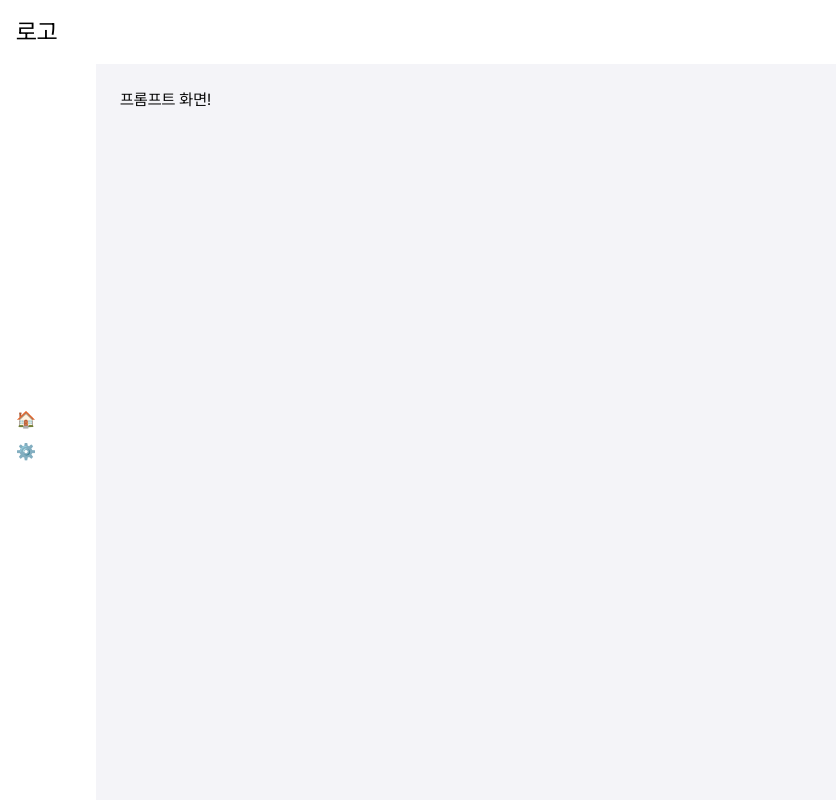
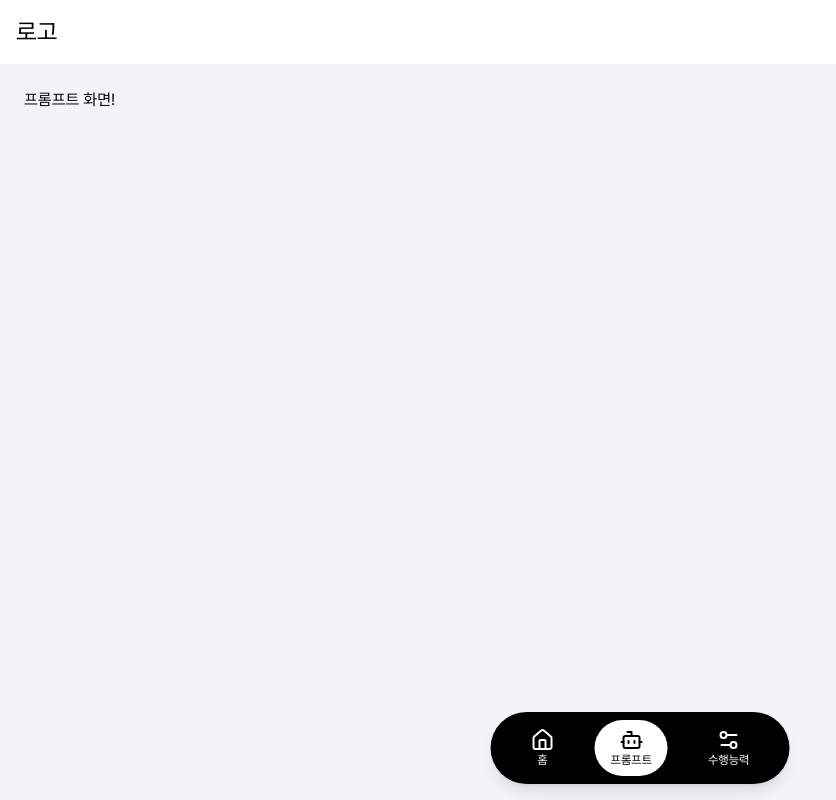
Before and after one commit to FitUp-KTB/FitUp-FE, a Next.js app: page /prompt in a window 1280 px wide. Shown: the whole page, without its empty margins (0-836 px from the left). Built offline with nearby package versions, Linux system fonts and the light colour scheme.

Commit message:
feat: 사이드바를 floating bottom navigation으로 교체

```diff
--- a/app/(main)/layout.tsx
+++ b/app/(main)/layout.tsx
@@ -1,4 +1,6 @@
 import Link from "next/link";
+import NavItem from "@/components/common/navItem";
+import {Bot, House, Settings2} from "lucide-react";
 
 export default function MainLayout({
   children,
@@ -12,24 +14,19 @@ export default function MainLayout({
         <h1 className="text-2xl p-4">로고</h1>
       </header>
 
-      {/* 사이드바 + 컨텐츠 */}
       <div className="flex flex-1">
-        {/* 사이드바 */}
-        <aside className="w-24 bg-WHITE text-white p-4  flex flex-col justify-center">
-          <ul>
-            <li className="mt-2">
-              <Link href="/home">🏠</Link>
-            </li>
-            <li className="mt-2">
-              <Link href="/prompt">⚙️</Link>
-            </li>
-          </ul>
-        </aside>
-
         {/* 컨텐츠 영역 */}
         <main className="flex-1 p-6 bg-BACKGROUND">
           {children}
         </main>
+
+        {/* Floating Bottom Navigation */}
+        <nav className="fixed bottom-4 left-1/2 -translate-x-1/2 bg-black shadow-lg rounded-full px-6 py-2 flex gap-6">
+          <NavItem href="/home" icon={<House size={24}/>} label="홈"/>
+          <NavItem href="/prompt" icon={<Bot size={24}/>} label="프롬프트"/>
+          <NavItem href="/my-status" icon={<Settings2 size={24}/>} label="수행능력"/>
+        </nav>
+
       </div>
     </div>
   );
--- /dev/null
+++ b/components/common/navItem.tsx
@@ -0,0 +1,23 @@
+"use client"
+import Link from "next/link";
+import {JSX} from "react";
+import {usePathname} from "next/navigation";
+
+interface NavItemProps {
+  href: string;
+  icon: JSX.Element;
+  label: string;
+}
+
+export default function NavItem({href, icon, label}: NavItemProps) {
+  const pathName = usePathname();
+  const isActive = pathName === href;
+  return (
+    <Link href={href} className={`flex flex-col items-center px-4 py-2 rounded-full transition ${
+      isActive ? "bg-white text-black" : "bg-black text-white"
+    }`}>
+      {icon}
+      <span className="text-xs">{label}</span>
+    </Link>
+  )
+}
```
Also changed, not shown: app/(main)/my-status/page.tsx (renamed from app/my-status/page.tsx).
